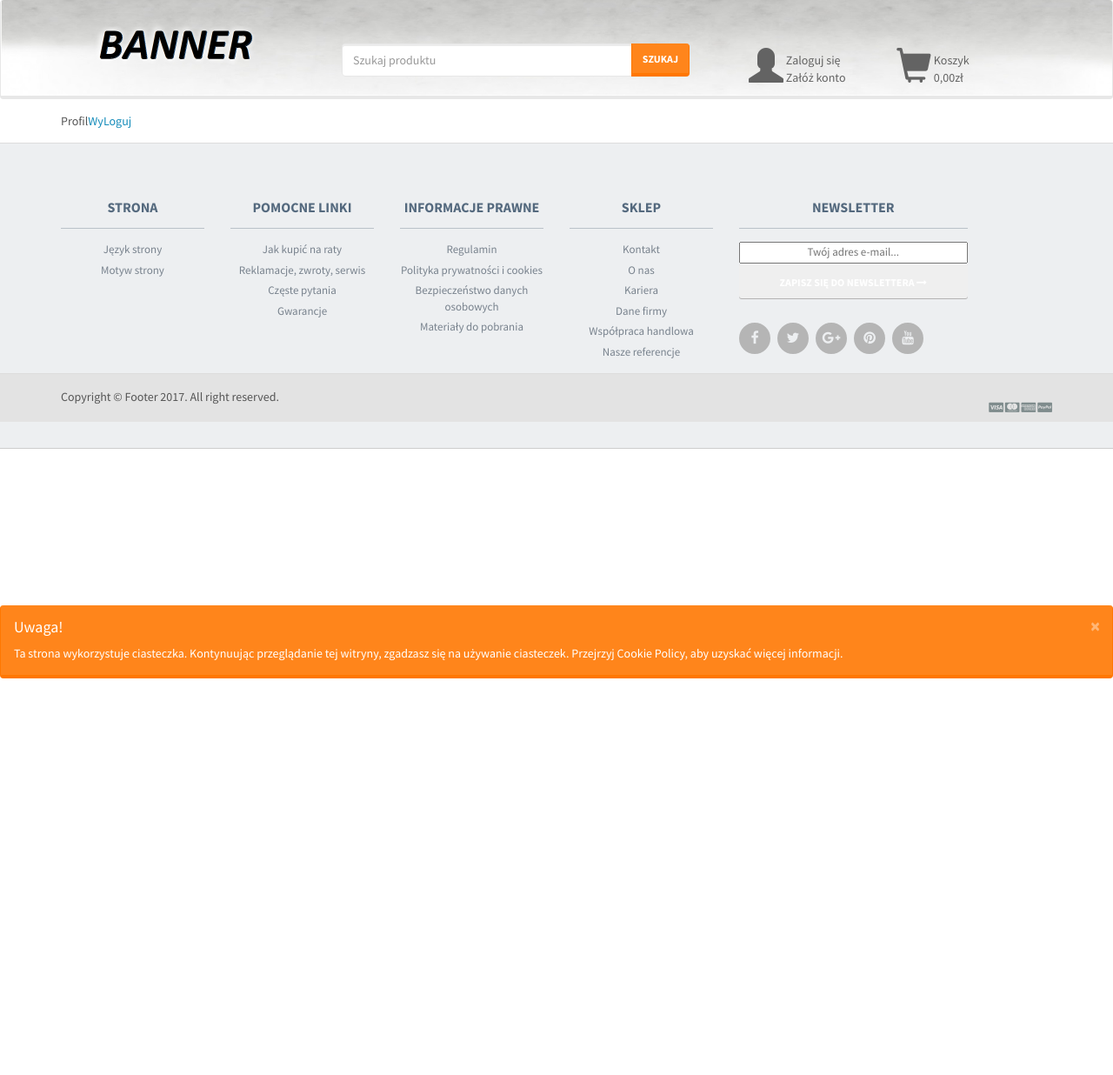
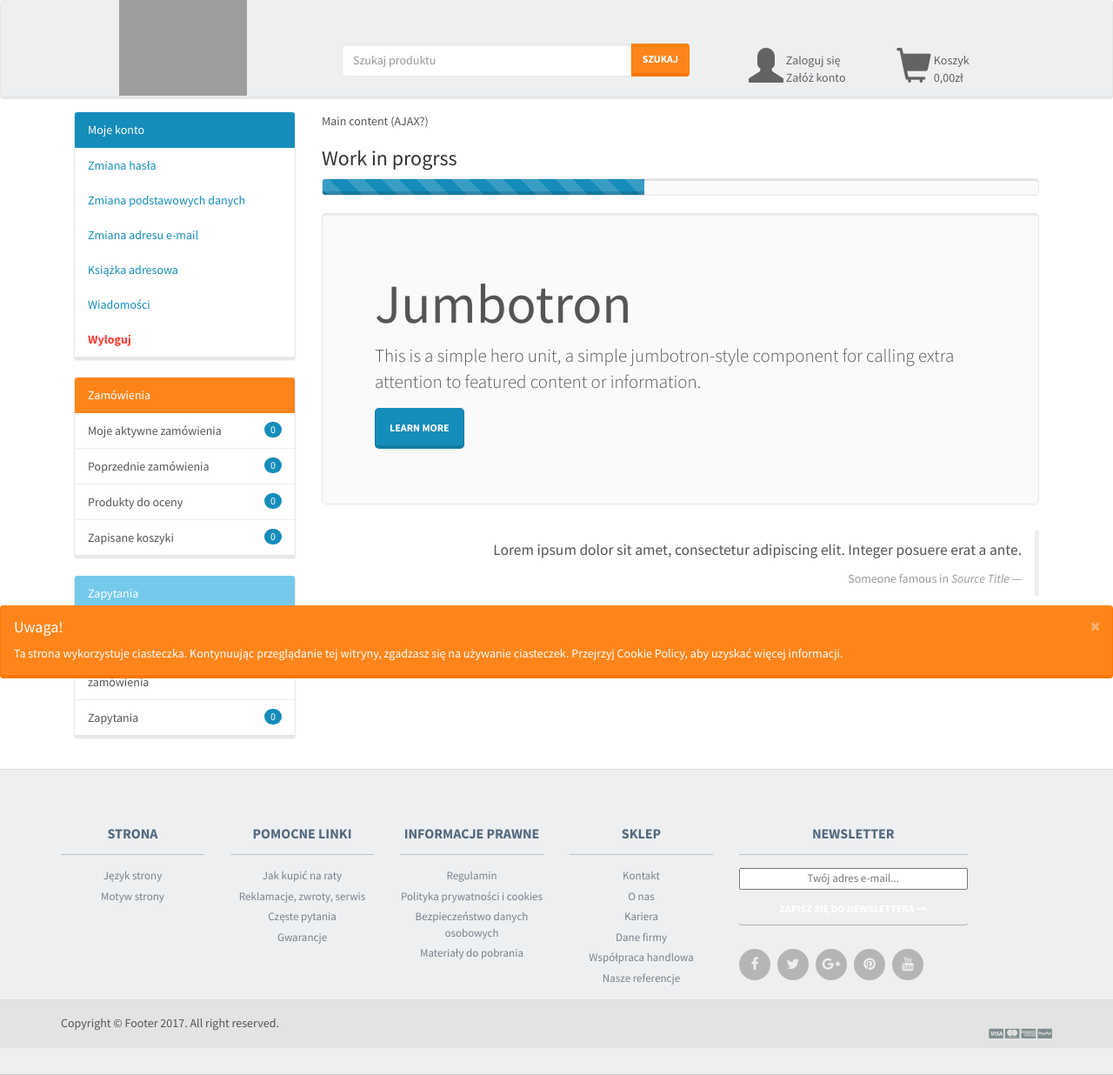
Before and after one commit to JuanCorpo/SklepInternetowy, a PHP site: page /Account/Profile in a window 1280 px wide. Shown: the whole page at 87% size. Before the commit the page ends 780 px from the top, so only its background shows below. Run offline with PHP 8.4, Linux system fonts and the light colour scheme; data that the repository does not hold is empty; grey boxes are pictures that could not be loaded.

Commit message:
Poprawienie formatowania daty przy tworzeniu użytkownika, dodano podstawowy widok profilu, zmieniono baner oraz tło menu (#2)

```diff
--- a/Config/DatabaseContext/Users.php
+++ b/Config/DatabaseContext/Users.php
@@ -119,7 +119,7 @@ class Users
         $q = "
 INSERT INTO users VALUES ('',
 '$UserModel->UserName','$Password',$UserModel->UserRole,TRUE,FALSE,
-'$UserModel->UserPrivateMail','$UserModel->UserPrivateMail','',FALSE ,'$UserModel->CreationDate',
+'$UserModel->UserPrivateMail','$UserModel->UserName','',FALSE ,'$UserModel->CreationDate',
 'https://scontent-frx5-1.xx.fbcdn.net/v/t1.0-1/c43.0.148.148/p148x148/10354686_10150004552801856_220367501106153455_n.jpg?oh=9484fb0f3b0a4c91056f5a9875e81e36&oe=5AFB190F',
 ''
 )";
--- a/Controllers/AccountController.php
+++ b/Controllers/AccountController.php
@@ -45,11 +45,17 @@ class AccountController
         if (ArePostSet(array(0 => 'Email', 1 => 'Password'))) {
             $model = $this->context->Users->GetUserByEmail($_POST['Email']);
 
-            // TODO Dodać walidacje danych
+            $pass = $_POST['Password'];
 
             if ($model == null) {
                 $model = new UserModel();
                 $email = $_POST['Email'];
+
+                if(strlen($pass) < 7) {
+                    $model->UserPrivateMail = "";
+                    $model->ErrorLogin = "Minimalna liczba znaków to 7";
+                    return $this->Login($model, 1);
+                }
 
                 if (isset($_POST['Policies'])) {
 
@@ -59,9 +65,9 @@ class AccountController
                     $model->EmailConfirmed = false;
                     $model->IsActive = true;
                     $model->IsPasswordChangeRequired = false;
-                    $model->CreationDate = date('d-m-Y H:i:s');
+                    $model->CreationDate = date('Y-m-d H:i:s');
 
-                    $this->context->Users->AddNewUser($model, sha1($_POST['Password']));
+                    $this->context->Users->AddNewUser($model, sha1($pass));
 
                     if (isset($_POST['Newsletter'])) {
                         $this->context->Users->AddToNewsletter($email);
@@ -110,7 +116,7 @@ class AccountController
                 }
                 return $this->Index($model);
             }
-        }else{
+        } else {
             $model->UserPrivateMail = "";
             $model->ErrorLogin = "Dane logowania nie są poprawne.";
 
--- a/Styles/menu.css
+++ b/Styles/menu.css
@@ -5,7 +5,8 @@
 }
 
 #Header.navbar.navbar-default{
-    background: url("/Content/mbg.jpg");
+    /*background: url("/Content/mbg.jpg");*/
+    background: #EDEFF1;
     background-position: bottom;
     background-size: cover;
     background-repeat: no-repeat;
@@ -24,7 +25,7 @@
 #BANNER {
     width: 100%;
     height: 100%;
-    background: url("/Content/banner.png");
+    background: url("/Content/banner2.png");
     background-repeat: no-repeat;
     background-size: contain;
     background-position: center;
--- a/Views/Account/Profile.php
+++ b/Views/Account/Profile.php
@@ -1,8 +1,123 @@
 <?php
 function AccountProfileView($model)
 {
-    echo "Profil";
-    echo "<a href='/Account/LogoutPost'>WyLoguj</a>";
+    //echo "Profil";
+    //echo "<a href='/Account/LogoutPost'>WyLoguj</a>";
+
+    echo "
+    "; ?>
+    <div class='col-md-3'>
+
+        <div class="panel panel-primary">
+            <div class="panel-heading">Moje konto</div>
+
+            <ul class="list-group">
+                <a href="###">
+                    <li class="list-group-item">
+                        <!--<span class="badge">14</span>-->
+                        Zmiana hasła
+                    </li>
+                </a>
+                <a href="###">
+                    <li class="list-group-item">
+                        Zmiana podstawowych danych
+                    </li>
+                </a>
+                <a href="###">
+                    <li class="list-group-item">
+                        Zmiana adresu e-mail
+                    </li>
+                </a>
+                <a href="###">
+                    <li class="list-group-item">
+                        Książka adresowa
+                    </li>
+                </a>
+                <a href="###">
+                    <li class="list-group-item">
+                        Wiadomości
+                    </li>
+                </a>
+                <a href='/Account/LogoutPost'>
+                    <li class="list-group-item">
+                        <span class="text-danger">
+                            <B>Wyloguj</B>
+                        </span>
+
+                    </li>
+                </a>
+            </ul>
+        </div>
+
+        <div class="panel panel-warning">
+            <div class="panel-heading">Zamówienia</div>
+
+            <ul class="list-group">
+                <li class="list-group-item">
+                    <span class="badge">0</span>
+                    Moje aktywne zamówienia
+                </li>
+                <li class="list-group-item">
+                    <span class="badge">0</span>
+                    Poprzednie zamówienia
+                </li>
+                <li class="list-group-item">
+                    <span class="badge">0</span>
+                    Produkty do oceny
+                </li>
+                <li class="list-group-item">
+                    <span class="badge">0</span>
+                    Zapisane koszyki
+                </li>
+            </ul>
+        </div>
+
+        <div class="panel panel-info">
+            <div class="panel-heading">Zapytania</div>
+
+            <ul class="list-group">
+                <li class="list-group-item">
+                    Zadaj pytanie poprzez formularz
+                </li>
+                <li class="list-group-item">
+                    Zadaj pytanie na temat swojego zamówienia
+                </li>
+                <li class="list-group-item">
+                    <span class="badge">0</span>
+                    Zapytania
+                </li>
+            </ul>
+        </div>
+
+    </div>
+
+
+<div id="ProfileMainContent" class='col-md-9'>
+    Main content (AJAX?)<br>
+    <h3>Work in progrss</h3>
+    <div class="progress progress-striped active">
+        <div class="progress-bar" style="width: 45%"></div>
+    </div>
+
+    <div class="jumbotron">
+        <h1>Jumbotron</h1>
+        <p>This is a simple hero unit, a simple jumbotron-style component for calling extra attention to featured content or information.</p>
+        <p><a class="btn btn-primary btn-lg">Learn more</a></p>
+    </div>
+
+
+    <blockquote class="blockquote-reverse">
+        <p>Lorem ipsum dolor sit amet, consectetur adipiscing elit. Integer posuere erat a ante.</p>
+        <small>Someone famous in <cite title="Source Title">Source Title</cite></small>
+    </blockquote>
+
+
+</div>
+
+
+    <?php
+    echo "   ";
+
 }
 
 ?>
```
